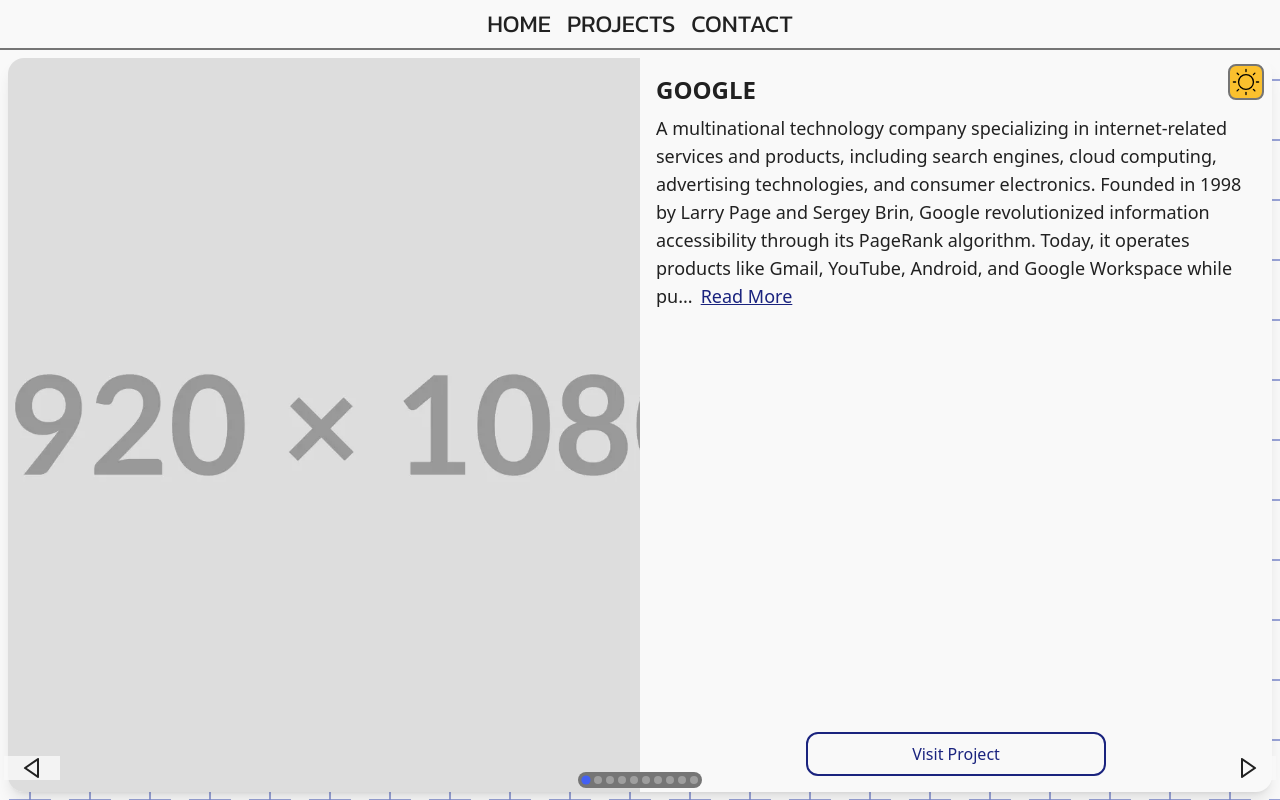
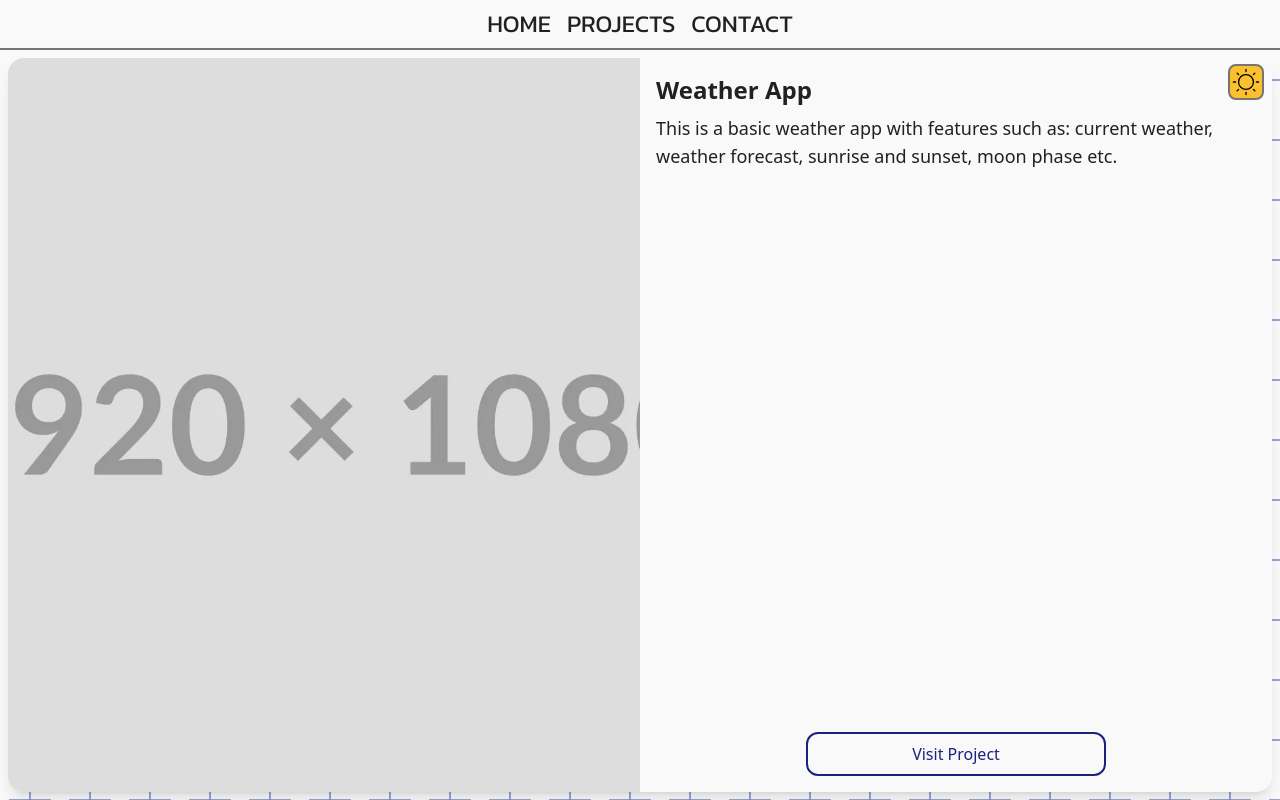
Before and after one commit to Xenmia/portfolio, a Next.js app: page /projects in a window 1280 px wide. Built offline with nearby package versions, Linux system fonts and the light colour scheme.

Commit message:
Switched from fetching the data to static data

```diff
--- a/app/api/projects/projects.json
+++ /dev/null
@@ -1,52 +0,0 @@
-[
-  {
-    "title": "GOOGLE",
-    "description": "A multinational technology company specializing in internet-related services and products, including search engines, cloud computing, advertising technologies, and consumer electronics. Founded in 1998 by Larry Page and Sergey Brin, Google revolutionized information accessibility through its PageRank algorithm. Today, it operates products like Gmail, YouTube, Android, and Google Workspace while pursuing moonshot projects via Alphabet Inc. Its mission to 'organize the world’s information' continues to drive innovations in AI, quantum computing, and sustainability.",
-    "address": "https://www.google.com/"
-  },
-  {
-    "title": "OPENAI",
-    "description": "An artificial intelligence research laboratory focused on developing safe and beneficial AGI (Artificial General Intelligence). Founded in 2015 by Elon Musk, Sam Altman, and others, OpenAI gained recognition for breakthroughs like GPT language models and DALL-E image generator. It offers API access to AI tools while advocating for ethical AI development. Notable projects include ChatGPT for conversational AI and Codex for programming assistance. OpenAI operates under a capped-profit model to balance innovation with responsibility.",
-    "address": "https://openai.com/"
-  },
-  {
-    "title": "NASA",
-    "description": "The National Aeronautics and Space Administration, established in 1958, leads U.S. civilian space exploration and aeronautics research. Known for Apollo moon missions, Hubble Telescope, and Mars rovers, NASA conducts cutting-edge research in astrophysics, Earth science, and heliophysics. Current initiatives include Artemis lunar exploration, James Webb Space Telescope operations, and partnerships with private space companies. NASA also plays a key role in climate monitoring and International Space Station operations.",
-    "address": "https://www.nasa.gov/"
-  },
-  {
-    "title": "WIKIPEDIA",
-    "description": "A free, multilingual online encyclopedia created and maintained by volunteers through collaborative editing. Launched in 2001 by Jimmy Wales and Larry Sanger, Wikipedia contains over 60 million articles across 300+ languages. Operated by the Wikimedia Foundation, it relies on donations and follows strict neutral point-of-view policies. Despite controversies about accuracy, studies show its reliability rivals traditional encyclopedias. It remains one of the top-10 most visited websites globally.",
-    "address": "https://www.wikipedia.org/"
-  },
-  {
-    "title": "TED",
-    "description": "A media organization devoted to spreading ideas through short, powerful talks (18 minutes or less). Founded in 1984 as a tech conference, TED now covers science, culture, and global issues. The annual TED Conference features live speakers, while TED.com offers free access to 4,000+ talks translated into 100+ languages. Notable talks include Sir Ken Robinson on education and Amy Cuddy on body language. TEDx programs enable independent local events worldwide.",
-    "address": "https://www.ted.com/"
-  },
-  {
-    "title": "WWF",
-    "description": "The World Wide Fund for Nature, an international conservation organization working to protect endangered species and habitats. Established in 1961, WWF operates in over 100 countries focusing on climate change, deforestation, and sustainable development. Known for its panda logo, it combines fieldwork with policy advocacy. Major initiatives include Earth Hour and conservation of iconic species like tigers and pandas. WWF collaborates with governments and corporations to promote ecological sustainability.",
-    "address": "https://www.worldwildlife.org/"
-  },
-  {
-    "title": "GITHUB",
-    "description": "A web-based platform for version control and collaborative software development using Git. Acquired by Microsoft in 2018, GitHub hosts over 200 million repositories, facilitating open-source projects and private code management. Features include issue tracking, CI/CD integration, and GitHub Copilot AI programming assistant. It serves as a hub for developer communities and hosts critical projects like Linux kernel development. GitHub Education and GitHub Pages support learning and web hosting.",
-    "address": "https://github.com/"
-  },
-  {
-    "title": "KHAN ACADEMY",
-    "description": "A non-profit educational platform offering free online courses in math, science, computing, and humanities. Founded in 2008 by Sal Khan, it uses video lessons and interactive exercises with a mastery learning approach. Partnering with institutions like NASA and MIT, it provides test prep for SAT, MCAT, and more. Used by students and teachers worldwide, Khan Academy emphasizes personalized learning through its adaptive technology. All content is available in 50+ languages.",
-    "address": "https://www.khanacademy.org/"
-  },
-  {
-    "title": "EFF",
-    "description": "The Electronic Frontier Foundation, a nonprofit defending digital privacy, free speech, and innovation since 1990. Known for challenging NSA surveillance and fighting for net neutrality, EFF provides tools like HTTPS Everywhere and Privacy Badger. It litigates landmark cases, publishes cybersecurity guides, and hosts the annual DEF CON hacker conference. EFF’s activism spans encryption rights, copyright reform, and protection against government overreach in digital spaces.",
-    "address": "https://www.eff.org/"
-  },
-  {
-    "title": "RED CROSS",
-    "description": "An international humanitarian network providing emergency assistance, disaster relief, and health education. Founded in 1863, the International Red Cross and Red Crescent Movement operates in 192 countries with 14 million volunteers. Known for blood donation services and first aid training, it responds to conflicts and natural disasters under the principles of neutrality and impartiality. The American Red Cross also supports military families and shelters during emergencies.",
-    "address": "https://www.redcross.org/"
-  }
-]
--- a/app/api/projects/route.ts
+++ /dev/null
@@ -1,7 +0,0 @@
-import { NextRequest, NextResponse } from "next/server";
-import projects from "./projects.json"
-
-export async function GET(req: NextRequest) {
-  const data = projects
-  return NextResponse.json(data)
-}
--- a/app/projects/components/ProjectSelect.tsx
+++ b/app/projects/components/ProjectSelect.tsx
@@ -1,27 +1,28 @@
 "use client";
 import { motion, AnimatePresence, wrap } from "framer-motion";
-import { useState, useEffect, KeyboardEvent } from "react";
+import { useState, KeyboardEvent } from "react";
 import { BiRightArrow, BiLeftArrow } from "react-icons/bi";
+import { StaticImageData } from "next/image";
 import ProjectPresentation from "./ProjectPresentation";
-import Loading from "./Loading";
+import WeatherAppPreview from "../pictures/placeholder.webp";
 
 type Project = {
   title: string;
-  description: string;
-  address: string;
-  preview?: string;
+  desc: string;
+  href: string;
+  preview?: string | StaticImageData;
 };
 
 const ProjectSelect = () => {
-  const [projects, setProjects] = useState<Project[] | null>(null);
+  const projects: Project[] = [
+    {
+      title: "Weather App" /** The title of the project */,
+      desc: "This is a basic weather app with features such as: current weather, weather forecast, sunrise and sunset, moon phase etc." /** Used as the description of the project */,
+      href: "/projects/weather" /** Used for href in next/link */,
+      preview: WeatherAppPreview /** Project preview picture */,
+    },
+  ];
   const [[page, direction], setPage] = useState<number[]>([0, 0]);
-  useEffect(() => {
-    fetch("api/projects")
-      .then((res) => res.json())
-      .then((data: Project[]) => setProjects(data));
-  }, []);
-
-  if (!projects) return <Loading />;
 
   const classNameButton =
     "absolute z-2 bottom-2 -translate-y-1/2 max-sm:hidden bg-background-light/80 dark:bg-background-dark/80 text-text-light dark:text-text-dark cursor-pointer px-4 font-extrabold text-2xl hover:scale-105 border-primary-light active:scale-95 transition-all duration-300 ease-in ";
@@ -81,27 +82,37 @@
           className="h-full w-screen absolute flex flex-col shrink-0 p-2 "
         >
           <ProjectPresentation
-            address={projects[projectIndex].address}
+            previewPicture={projects[projectIndex].preview}
+            href={projects[projectIndex].href}
             title={projects[projectIndex].title}
-            description={projects[projectIndex].description}
+            description={projects[projectIndex].desc}
           />
         </motion.div>
       </AnimatePresence>
       <button
         aria-label="Previous project"
-        className={classNameButton + "left-1"}
+        className={
+          classNameButton + "left-1" + (projects.length === 1 ? " hidden" : "")
+        }
         onClick={() => paginate(-1)}
       >
         <BiLeftArrow />
       </button>
       <button
         aria-label="Next project"
-        className={classNameButton + "right-1"}
+        className={
+          classNameButton + "right-1" + (projects.length === 1 ? " hidden" : "")
+        }
         onClick={() => paginate(1)}
       >
         <BiRightArrow />
       </button>
-      <div className="flex rounded-full p-1 gap-1 absolute z-2 bottom-1 left-[50dvw] -translate-1/2 bg-muted-light dark:bg-muted-dark ">
+      <div
+        className={
+          "flex rounded-full p-1 gap-1 absolute z-2 bottom-1 left-[50dvw] -translate-1/2 bg-muted-light dark:bg-muted-dark " +
+          (projects.length === 1 ? "hidden" : "")
+        }
+      >
         {projects.map((_, index) => (
           <button
             tabIndex={0}
```
